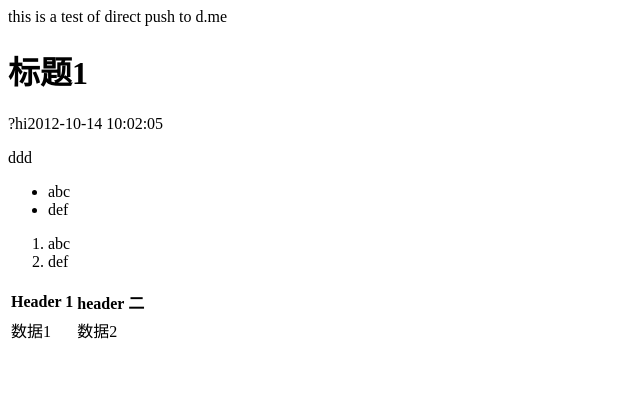
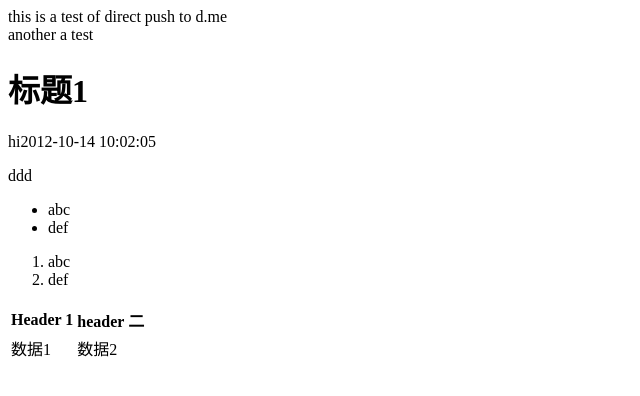
Before and after one commit to davidxifeng/web_playground, a plain HTML site: page static/web.html in a window 1280 px wide. Shown: the whole page, without its empty margins (0-640 px from the left). Drawn offline with Linux system fonts and the light colour scheme.

Commit message:
test post recevie hook 2

```diff
--- a/static/web.html
+++ b/static/web.html
@@ -4,8 +4,9 @@
 <title>abc</title></head>
 <body>
     <div>this is a test of direct push to d.me</div>
+    <div>another a test</div>
 <h1>标题1</h1>
-?hi2012-10-14 10:02:05
+hi2012-10-14 10:02:05
 <p>ddd</p>
 <ul>
 <li>abc</li>
```
